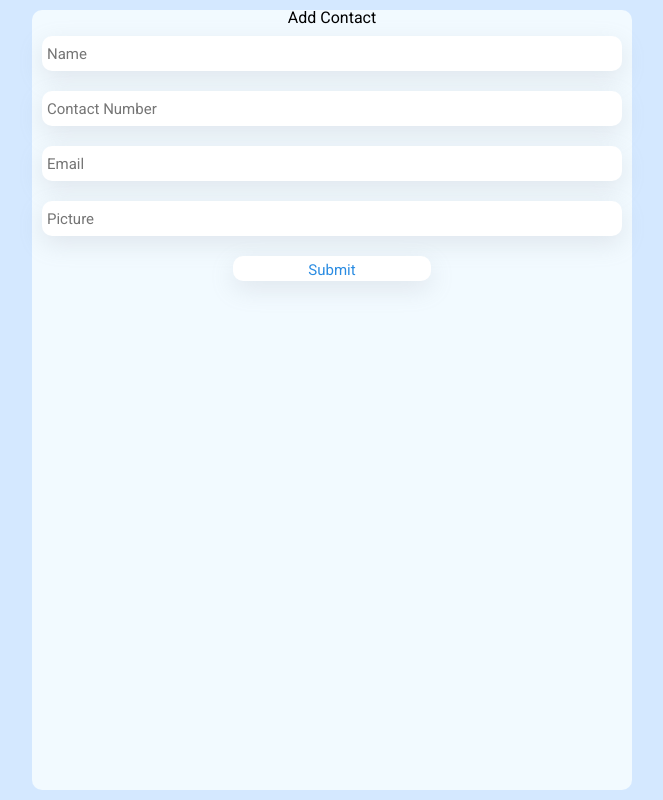
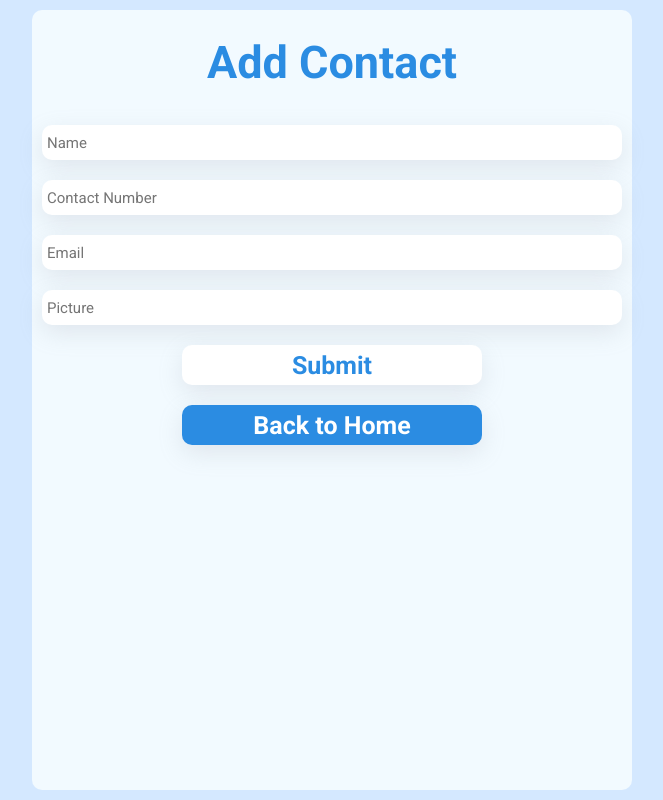
Before and after one commit to kadioba/alfasoft-contacts, a React (Vite) app: page /add in a window 1280 px wide. Shown: the whole page, without its empty margins (308-971 px from the left). Built offline with nearby package versions, Linux system fonts and the light colour scheme.

Commit message:
fix: css fixes

```diff
--- a/src/components/ContactCard/styled.js
+++ b/src/components/ContactCard/styled.js
@@ -25,12 +25,11 @@ export const ContactCardContainer = styled.div`
         display: flex;
         flex-direction: column;
         justify-content: flex-start;
-        background-color: teal;
     }
     h1 {
         color: ${mainTextColor};
-        font-size: 25px;
-        font-weight: normal;
+        font-size: 20px;
+        font-weight: 500;
     }
     h2 {
         font-size: 15px ;
--- a/src/components/DeleteCard/styled.js
+++ b/src/components/DeleteCard/styled.js
@@ -16,6 +16,7 @@ export const DeleteCover = styled.div`
 
 export const DeleteContainer = styled.div`
   width: 70%;
+  padding: 20px;
   max-width: 400px;
   height: 220px;
   border-radius: 15px;
--- a/src/pages/AddContactPage/index.jsx
+++ b/src/pages/AddContactPage/index.jsx
@@ -1,5 +1,5 @@
 import { useEffect, useState } from "react";
-import { AddContactContainer } from "./styled";
+import { AddContactContainer, BackToHomeButton, SubmitButton } from "./styled";
 import { useNavigate, useParams } from "react-router-dom";
 
 export default function AddContactPage() {
@@ -102,9 +102,11 @@ export default function AddContactPage() {
                 <input type="text" placeholder="Name" onChange={(e) => setName(e.target.value)} value={name} minLength={5} />
                 <input type="tel" placeholder="Contact Number" onChange={(e) => setContact(e.target.value)} value={contact} minLength={9} maxLength={9} />
                 <input type="email" placeholder="Email" onChange={(e) => setEmail(e.target.value)} value={email} />
-                <input type="text" placeholder="Picture" onChange={(e) => setPicture(e.target.value)} value={picture} required />
-                <button type="submit">Submit</button>
+                <input type="url" placeholder="Picture" onChange={(e) => setPicture(e.target.value)} value={picture} required />
+                <SubmitButton type="submit">Submit</SubmitButton>
             </form>
+
+            <BackToHomeButton onClick={() => navigate("/")}>Back to Home</BackToHomeButton>
         </AddContactContainer>
     );
 }
--- a/src/pages/AddContactPage/styled.js
+++ b/src/pages/AddContactPage/styled.js
@@ -12,6 +12,13 @@ export const AddContactContainer = styled.div`
     flex-direction: column;
     align-items: center;
     position: relative;
+    h1{
+        color: ${mainTextColor};
+        font-size: 45px;
+        font-weight: 700;
+        margin-top: 30px;
+        margin-bottom: 30px;
+    }
     form{
         display: flex;
         flex-direction: column;
@@ -28,15 +35,18 @@ export const AddContactContainer = styled.div`
         padding: 5px;
         font-size: 15px;
     }
-    button{
-        width: 33%;
-        height: 25px;
+`;
+
+export const SubmitButton = styled.button`
+    width: 50%;
+    height: 40px;
     margin: 10px;
     border-radius: 10px;
     border: none;
     box-shadow: rgba(149, 157, 165, 0.2) 0px 8px 24px;
     padding: 5px;
-        font-size: 15px;
+    font-size: 25px;
+    font-weight: 700;
     background-color: white;
     color: ${mainTextColor};
     cursor: pointer;
@@ -44,5 +54,23 @@ export const AddContactContainer = styled.div`
         background-color: ${mainTextColor};
         color: white;
     }
+`;
+
+export const BackToHomeButton = styled.button`
+    width: 50%;
+    height: 40px;
+    margin: 10px;
+    border-radius: 10px;
+    border: none;
+    box-shadow: rgba(149, 157, 165, 0.2) 0px 8px 24px;
+    padding: 5px;
+    font-size: 25px;
+    font-weight: 700;
+    background-color: ${mainTextColor};
+    color: white;
+    cursor: pointer;
+    &:hover{
+        background-color: white;
+        color: ${mainTextColor};
     }
 `;
--- a/src/pages/ContactPage/index.jsx
+++ b/src/pages/ContactPage/index.jsx
@@ -1,5 +1,5 @@
 import { useNavigate, useParams } from "react-router-dom";
-import { BackToContacts, ContactDetailsContainer, ContactPageContainer, EditOrDeleteContact } from "./styled";
+import { BackToHomeButton, ContactDetailsContainer, ContactPageContainer, DeleteContact, EditContact } from "./styled";
 import { AiOutlineDelete, AiOutlineEdit } from "react-icons/ai";
 import { useState } from "react";
 import DeleteCard from "../../components/DeleteCard";
@@ -21,21 +21,21 @@ export default function ContactPage() {
 
     return (
         <ContactPageContainer>
-            <BackToContacts to={"/"}>Back to Contacts</BackToContacts>
             <ContactDetailsContainer>
                 <img src={contact.picture} alt="" />
                 <h1>{contact.name}</h1>
                 <h2>{contact.contact}</h2>
                 <h3>{contact.email}</h3>
             </ContactDetailsContainer>
-            <EditOrDeleteContact onClick={deleteContact} >
-                <AiOutlineDelete size="40px" />
-                <h1>Delete Contact</h1>
-            </EditOrDeleteContact>
-            <EditOrDeleteContact onClick={() => navigate(`/contact/${contact.id}/edit`)}>
+            <EditContact onClick={() => navigate(`/contact/${contact.id}/edit`)}>
                 <AiOutlineEdit size="40px" />
                 <h1>Edit Contact</h1>
-            </EditOrDeleteContact>
+            </EditContact>
+            <DeleteContact onClick={deleteContact} >
+                <AiOutlineDelete size="40px" color="red" />
+                <h1>Delete Contact</h1>
+            </DeleteContact>
+            <BackToHomeButton onClick={() => navigate("/")}>Back to Home</BackToHomeButton>
             {deleting ? <DeleteCard id={contact.id} setDeleting={setDeleting} name={contact.name} /> : null}
         </ContactPageContainer>
     )
--- a/src/pages/ContactPage/styled.js
+++ b/src/pages/ContactPage/styled.js
@@ -1,6 +1,5 @@
 import { styled } from "styled-components";
 import { mainColor, mainTextColor } from "../../constants/colors";
-import { Link } from "react-router-dom";
 
 export const ContactPageContainer = styled.div`
     width: 95%;
@@ -48,6 +47,7 @@ export const ContactDetailsContainer = styled.div`
         color: ${mainTextColor};
         font-size: 25px;
         font-weight: normal;
+        margin-top: 10px;
     }
     h3 {
         color: black;
@@ -60,7 +60,24 @@ export const ContactDetailsContainer = styled.div`
     }
     `;
 
-export const EditOrDeleteContact = styled.div`
+export const EditContact = styled.div`
+    display: flex;
+    width: 80%;
+    align-items: center;
+    background-color: white;
+    box-shadow: rgba(149, 157, 165, 0.2) 0px 8px 24px;
+    border-radius: 10px;
+    margin-top: 30px;
+    padding: 10px;
+    h1 {
+        color: black;
+        font-size: 20px;
+        font-weight: bold;
+        margin-left: 10px;
+    }
+`;
+
+export const DeleteContact = styled.div`
     display: flex;
     width: 80%;
     align-items: center;
@@ -77,13 +94,22 @@ export const EditOrDeleteContact = styled.div`
     }
 `;
 
-export const BackToContacts = styled(Link)`
-    text-decoration: none;
-    margin-top: 15px;
-    margin-left: 15px;
-    align-self: flex-start;
-    color: ${mainTextColor};
-    font-size: 20px;
-    font-weight: bold;
-    margin-left: 10px;
+export const BackToHomeButton = styled.button`
+    width: 80%;
+    height: 40px;
+    margin-top: 30px;
+    padding: 10px;
+    border-radius: 10px;
+    border: none;
+    box-shadow: rgba(149, 157, 165, 0.2) 0px 8px 24px;
+    padding: 5px;
+    font-size: 25px;
+    font-weight: 700;
+    background-color: ${mainTextColor};
+    color: white;
+    cursor: pointer;
+    &:hover{
+        background-color: white;
+        color: ${mainTextColor};
+    }
 `;
--- a/src/pages/HomePage/styled.js
+++ b/src/pages/HomePage/styled.js
@@ -17,8 +17,10 @@ export const HomePageContainer = styled.div`
 export const HomePageHeader = styled.h1`
     text-align: center;
     color: ${mainTextColor};
-    font-size: 30px;
-    font-weight: bold;
+    font-size: 45px;
+    font-weight: 500;
+    margin-top: 30px;
+    margin-bottom: 30px;
 `
 
 export const AddContactButton = styled.button`
```
Also changed, not shown: src/pages/HomePage/index.jsx (+5 -5 lines). Lines whose indentation alone changed are shown as unchanged.
